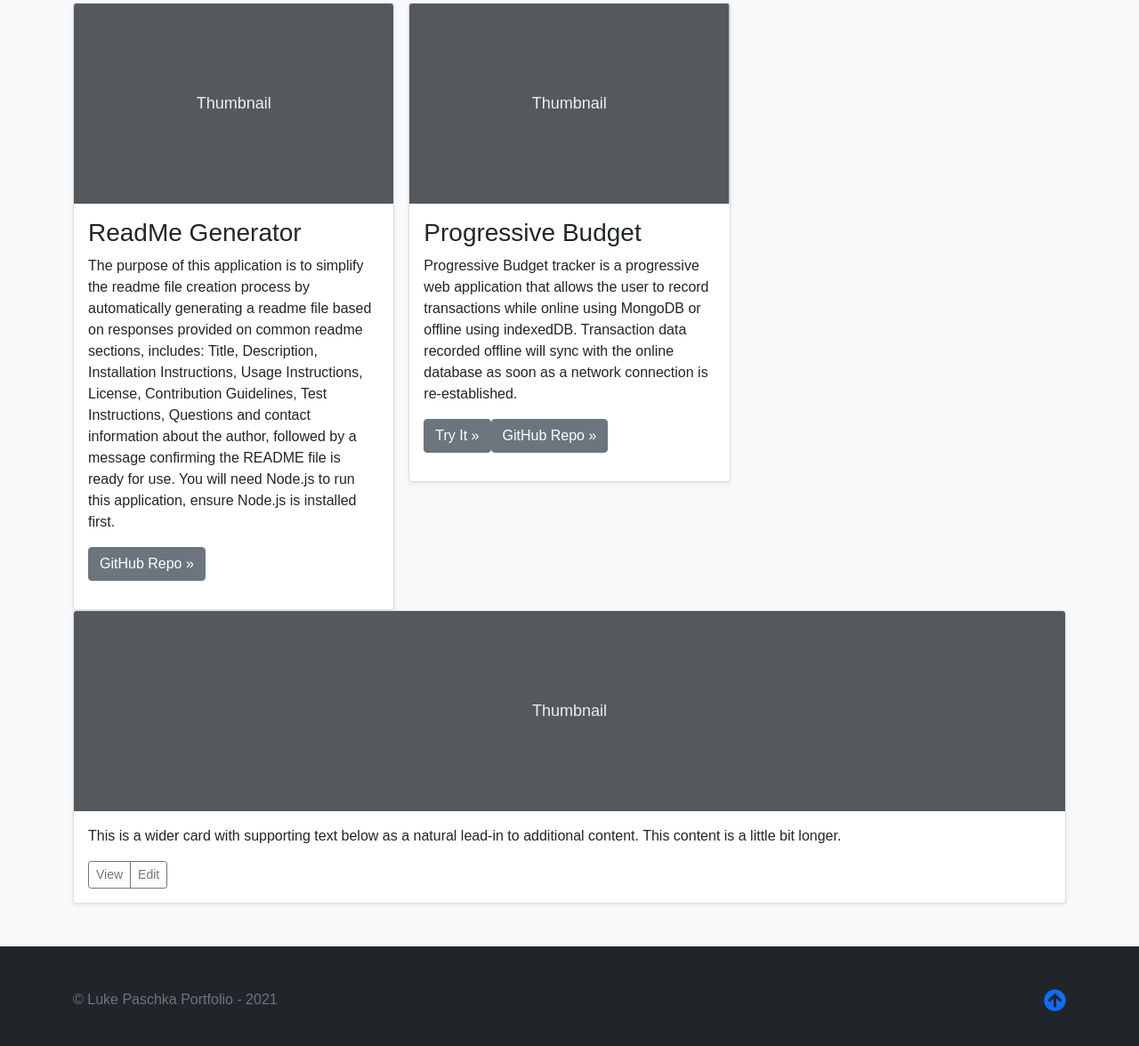
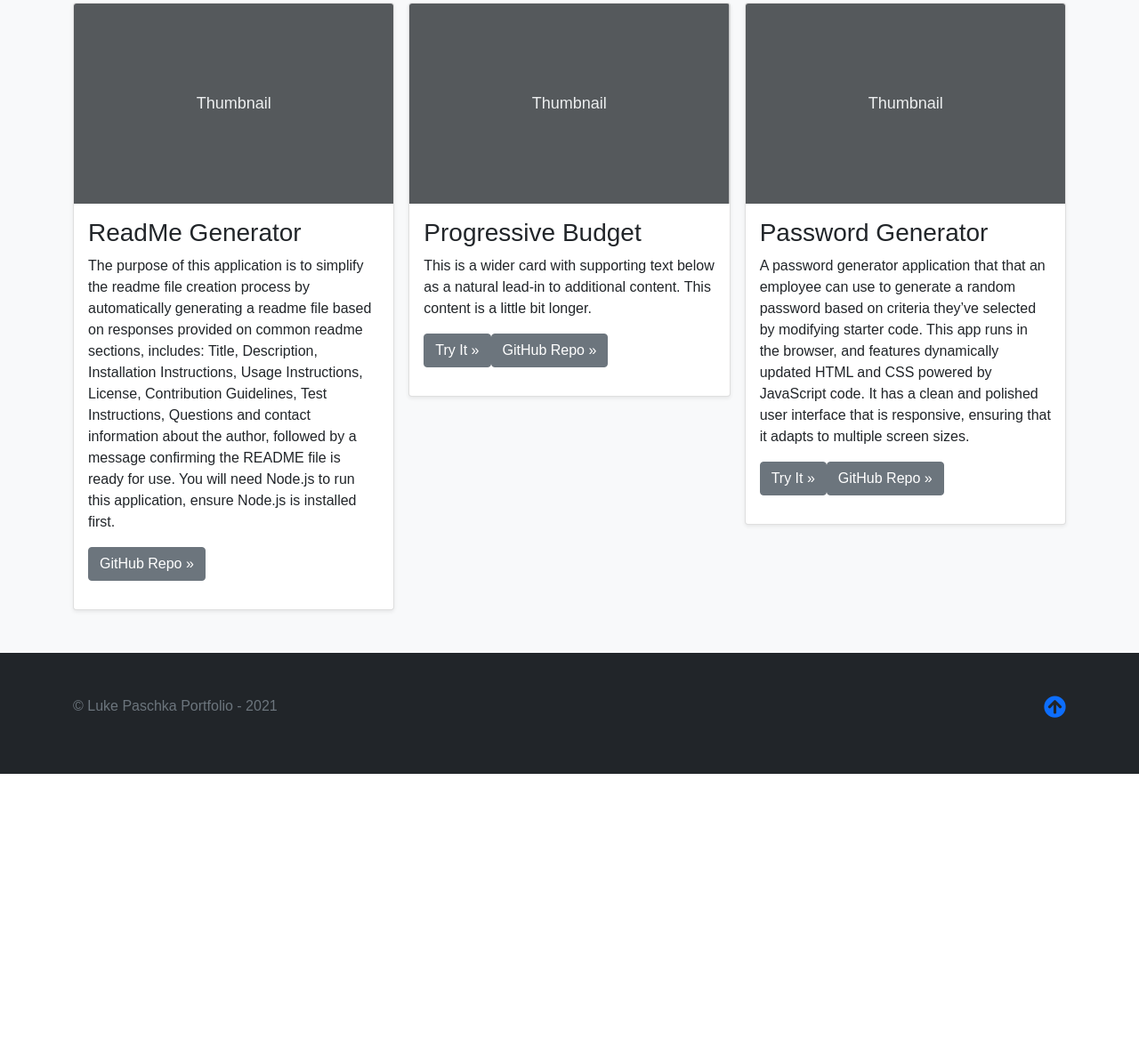
Before and after one commit to lpaschka37/LP_Portfolio, a plain HTML site: page more.html in a window 1280 px wide. Shown: the part 1851-3027 px from the top of the page at 89% size. After the commit the page ends 2721 px from the top, so only its background shows below. Drawn offline with nearby package versions, Linux system fonts and the light colour scheme.

Commit message:
applied more additions to more page

```diff
--- a/more.html
+++ b/more.html
@@ -118,7 +118,7 @@
                   <p><a class="btn btn-secondary" target="_blank" href="https://gentle-reef-68539.herokuapp.com/">Try It &raquo;</a></p>
                   <p><a class="btn btn-secondary m-auto" target="_blank" href="https://github.com/lpaschka37/Note_Taker">GitHub Repo &raquo;</a></p>
                 </div>
-                <small class="text-muted">9 mins</small>
+
               </div>
             </div>
           </div>
@@ -183,6 +183,7 @@
                 <div class="btn-group">
                   <p><a class="btn btn-secondary m-auto" target="_blank" href="https://github.com/lpaschka37/Team_Generator">GitHub Repo &raquo;</a></p>
                 </div>
+
               </div>
             </div>
           </div>
@@ -209,13 +210,13 @@
 
             <div class="card-body">
               <h3>Progressive Budget</h3>
-              <p class="card-text">Progressive Budget tracker is a progressive web application that allows the user to record transactions while online using MongoDB or offline using indexedDB. Transaction data recorded offline will sync with the online database as soon as a network connection is re-established.</p>
+              <p class="card-text">This is a wider card with supporting text below as a natural lead-in to additional content. This content is a little bit longer.</p>
               <div class="d-flex justify-content-between align-items-center">
                 <div class="btn-group">
                   <p><a class="btn btn-secondary" target="_blank" href="https://glacial-garden-61716.herokuapp.com/">Try It &raquo;</a></p>
                   <p><a class="btn btn-secondary m-auto" target="_blank" href="https://github.com/lpaschka37/Progressive_Budget">GitHub Repo &raquo;</a></p>
                 </div>
-                </div>
+
               </div>
             </div>
           </div>
@@ -225,12 +226,14 @@
             <svg class="bd-placeholder-img card-img-top" width="100%" height="225" xmlns="http://www.w3.org/2000/svg" role="img" aria-label="Placeholder: Thumbnail" preserveAspectRatio="xMidYMid slice" focusable="false"><title>Placeholder</title><rect width="100%" height="100%" fill="#55595c"/><text x="50%" y="50%" fill="#eceeef" dy=".3em">Thumbnail</text></svg>
 
             <div class="card-body">
-              <p class="card-text">This is a wider card with supporting text below as a natural lead-in to additional content. This content is a little bit longer.</p>
+              <h3>Password Generator</h3>
+              <p class="card-text">A password generator application that that an employee can use to generate a random password based on criteria they’ve selected by modifying starter code. This app runs in the browser, and features dynamically updated HTML and CSS powered by JavaScript code. It has a clean and polished user interface that is responsive, ensuring that it adapts to multiple screen sizes.</p>
               <div class="d-flex justify-content-between align-items-center">
                 <div class="btn-group">
-                  <button type="button" class="btn btn-sm btn-outline-secondary">View</button>
-                  <button type="button" class="btn btn-sm btn-outline-secondary">Edit</button>
+                  <p><a class="btn btn-secondary" target="_blank" href="https://lpaschka37.github.io/Script-Homework/">Try It &raquo;</a></p>
+                  <p><a class="btn btn-secondary m-auto" target="_blank" href="https://github.com/lpaschka37/Password-Generator">GitHub Repo &raquo;</a></p>
                 </div>
+
               </div>
             </div>
           </div>
```
